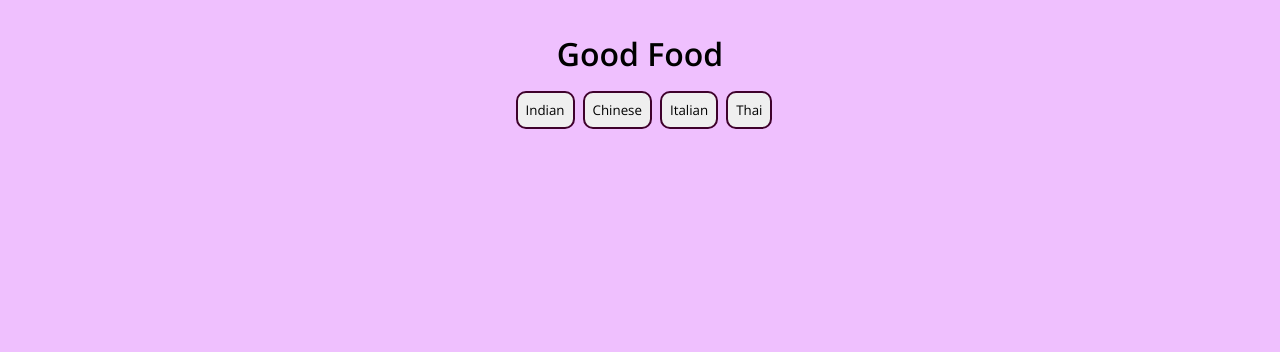
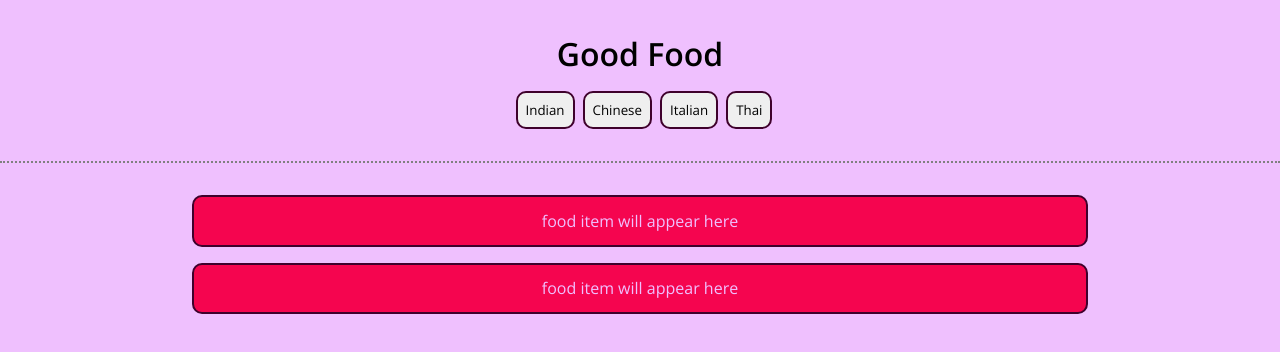
Before and after one commit to jay-rajput30/mark-nine-lets-eat, a React (Create React App) app: page / in a window 1280 px wide. Shown: the top 352 px of the page. Built offline with nearby package versions, Linux system fonts and the light colour scheme.

Commit message:
refactor: added state hooks for list added  hooks code for food items and some styling for list

```diff
--- a/src/App.js
+++ b/src/App.js
@@ -1,7 +1,9 @@
-import React from "react";
+import React, { useState } from "react";
 import "./styles.css";
 
 export default function App() {
+  let [item1, setItem1] = useState("food item will appear here");
+  let [item2, setItem2] = useState("food item will appear here");
   return (
     <div className="App">
       <div className="container">
@@ -13,6 +15,11 @@ export default function App() {
           <button className="btn btnThai">Thai</button>
         </div>
       </div>
+
+      <ul className="food-list">
+        <li className="food-item">{item1}</li>
+        <li className="food-item">{item2}</li>
+      </ul>
     </div>
   );
 }
--- a/src/styles.css
+++ b/src/styles.css
@@ -33,3 +33,26 @@
   border-radius: 10px;
   font-family: inherit;
 }
+
+.food-list {
+  list-style-type: none;
+  display: flex;
+  justify-content: center;
+  align-items: center;
+  flex-direction: column;
+  border-top: 2px dotted gray;
+}
+
+.food-item {
+  padding: 0.8rem;
+  background-color: var(--secondary-color);
+  width: 70%;
+  margin: 0.5rem;
+  border: 2px solid var(--primary-color);
+  border-radius: 10px;
+  color: var(--alternate-color);
+}
+
+.food-item:nth-child(1) {
+  margin-top: 2rem;
+}
```
